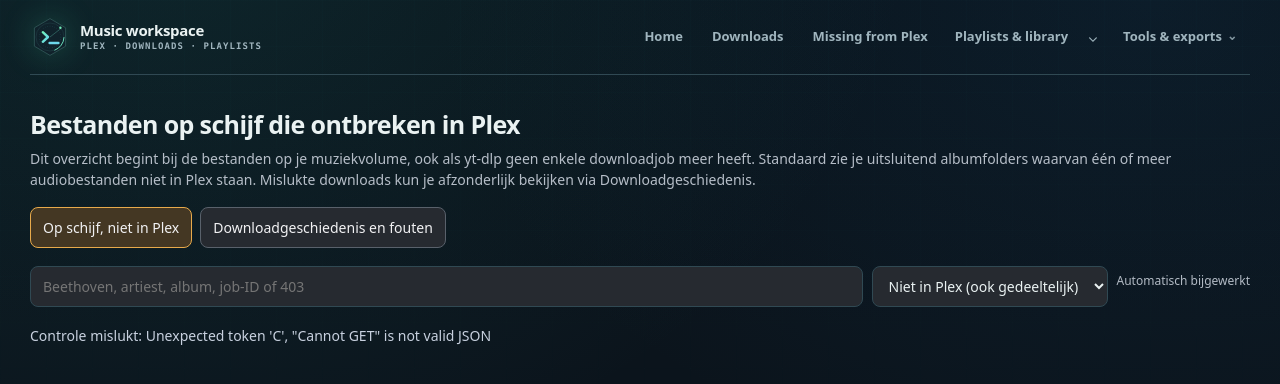
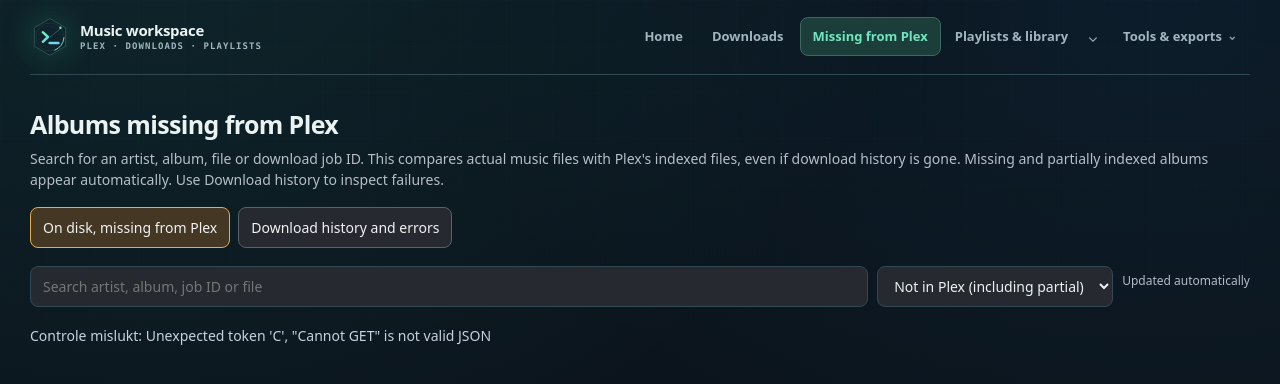
Before and after one commit to tpepels/plex-playlist-builder, a Flask app: template app/templates/disk_audit.html in a window 1280 px wide. Shown: the top 384 px of the page. Run offline with Flask 3, Linux system fonts and the light colour scheme; the template is opened without the code that fills it: most values are stand-ins (such as "Sample title", 1, 10 or a date in 2020); parts of the project's set-up code (start-up, migrations or seed data) failed here and were passed over; some libraries are stand-ins or nearby versions.

Commit message:
ui: bring missing-album diagnostics into English and enable direct history/job deep links

```diff
--- a/app/templates/disk_audit.html
+++ b/app/templates/disk_audit.html
@@ -2,7 +2,7 @@
 <html lang="nl">
 <head>
 <meta charset="utf-8"><meta name="viewport" content="width=device-width,initial-scale=1">
-<title>Muziekcontrole · Plex Playlist Manager</title>
+<title>Missing albums in Plex · Music workspace</title>
 <style>
 :root{color-scheme:dark;font:14px/1.5 system-ui,sans-serif;background:#111315;color:#f0f1f3}
 body{margin:0}main{max-width:1100px;margin:28px auto;padding:0 18px 50px}
@@ -38,35 +38,37 @@ input{min-width:180px;flex:1}
 <body><main class="signal-shell">
 {% include "_site_navigation.html" %}
 
-<h1>Bestanden op schijf die ontbreken in Plex</h1>
-<p>Dit overzicht begint bij de bestanden op je muziekvolume, ook als yt-dlp geen enkele downloadjob meer heeft. Standaard zie je uitsluitend albumfolders waarvan één of meer audiobestanden niet in Plex staan. Mislukte downloads kun je afzonderlijk bekijken via Downloadgeschiedenis.</p>
-<div class="tabs" role="tablist" aria-label="Soort controle">
-  <button id="disk-tab" role="tab" aria-selected="true" type="button">Op schijf, niet in Plex</button>
-  <button id="history-tab" role="tab" aria-selected="false" type="button">Downloadgeschiedenis en fouten</button>
+<h1>Albums missing from Plex</h1>
+<p>Search for an artist, album, file or download job ID. This compares actual music files with Plex's indexed files, even if download history is gone. Missing and partially indexed albums appear automatically. Use Download history to inspect failures.</p>
+<div class="tabs" role="tablist" aria-label="Diagnostic view">
+  <button id="disk-tab" role="tab" aria-selected="true" type="button">On disk, missing from Plex</button>
+  <button id="history-tab" role="tab" aria-selected="false" type="button">Download history and errors</button>
 </div>
 <form id="filter-form" class="toolbar">
-  <input id="query" aria-label="Zoek album, bestand of fout" placeholder="Beethoven, artiest, album, job-ID of 403">
+  <input id="query" aria-label="Search album, artist, file, job ID or error" placeholder="Search artist, album, job ID or file">
   <select id="filter" aria-label="Filterstatus"></select>
-  <span class="detail">Automatisch bijgewerkt</span>
+  <span class="detail">Updated automatically</span>
 </form>
-<p id="status-text" role="status" aria-live="polite">Schijf en Plex worden vergeleken…</p>
+<p id="status-text" role="status" aria-live="polite">Comparing disk files with Plex…</p>
 <div id="summary" class="summary"></div>
 <div id="warning"></div>
 <section id="records" aria-live="polite"></section>
-<button id="load-more" type="button" hidden>Meer laden</button>
+<button id="load-more" type="button" hidden>Load more</button>
 <div id="limitations" class="detail"></div>
 <script>
 (() => {
   "use strict";
   const $ = id => document.getElementById(id);
   const downloader = {{ downloader_url | tojson }};
-  let tab = "disk", offset = 0, total = 0, loading = false, requestSerial = 0;
+  const initialParams = new URLSearchParams(location.search);
+  let tab = initialParams.get("tab") === "history" ? "history" : "disk";
+  let offset = 0, total = 0, loading = false, requestSerial = 0;
   const limit = 100;
   const opts = {
-    disk: [["unindexed","Niet in Plex (ook gedeeltelijk)"],["missing","Hele album niet in Plex"],["partial","Gedeeltelijk in Plex"],["ambiguous","Onzekere match"],["all","Alle albumfolders"],["indexed","Volledig in Plex"]],
-    history: [["all","Alle pogingen"],["failed","Mislukt / gedeeltelijk"],["incomplete","Niet voltooid"],["published","Gepubliceerd"]],
+    disk: [["unindexed","Not in Plex (including partial)"],["missing","Entire album missing"],["partial","Partially indexed"],["ambiguous","Uncertain match"],["all","All album folders"],["indexed","Fully indexed"]],
+    history: [["all","All attempts"],["failed","Failed or partial"],["incomplete","Incomplete"],["published","Published"]],
   };
-  $("query").value = new URLSearchParams(location.search).get("q") || "";
+  $("query").value = initialParams.get("q") || "";
   function el(tag, cls, value) {
     const node = document.createElement(tag);
     if (cls) node.className = cls;
@@ -87,8 +89,18 @@ input{min-width:180px;flex:1}
       $("filter").append(option);
     }
   }
+  function saveUrl() {
+    if (typeof history === "undefined" || !history.replaceState) return;
+    const params = new URLSearchParams();
+    if (tab === "history") params.set("tab", "history");
+    const query = $("query").value.trim();
+    if (query) params.set("q", query);
+    history.replaceState(null, "", "/downloads-audit" +
+      (params.toString() ? "?" + params.toString() : ""));
+  }
   function setTab(next) {
     tab = next; offset = 0; total = 0;
+    saveUrl();
     $("disk-tab").setAttribute("aria-selected", String(next === "disk"));
     $("history-tab").setAttribute("aria-selected", String(next === "history"));
     options(); load(false);
@@ -99,43 +111,43 @@ input{min-width:180px;flex:1}
   function renderDisk(data, append) {
     if (!append) {
       $("summary").replaceChildren();
-      addCount("Alle gescande albumfolders", data.disk_album_folders);
-      addCount("Alle audiobestanden op schijf", data.disk_audio_files);
-      addCount("Bestanden niet in Plex", data.not_in_plex_audio_files);
-      addCount("Betrokken albumfolders", data.not_in_plex_album_folders);
-      addCount("Geheel afwezig", data.disk_status_counts.missing || 0);
-      addCount("Gedeeltelijk geïndexeerd", data.disk_status_counts.partial || 0);
-      addCount("Nog in staging", data.staging.audio_files || 0);
+      addCount("Album folders scanned", data.disk_album_folders);
+      addCount("Audio files on disk", data.disk_audio_files);
+      addCount("Files missing from Plex", data.not_in_plex_audio_files);
+      addCount("Affected albums", data.not_in_plex_album_folders);
+      addCount("Entirely missing", data.disk_status_counts.missing || 0);
+      addCount("Partially indexed", data.disk_status_counts.partial || 0);
+      addCount("Still in staging", data.staging.audio_files || 0);
       $("warning").replaceChildren();
       if (!data.disk_scan_complete) {
-        $("warning").append(el("div", "notice", "Schijfinventaris is onvolledig: " +
-          (data.scan_errors || []).join("; ") + ". Deze resultaten zijn dus niet uitputtend."));
+        $("warning").append(el("div", "notice", "Disk inventory incomplete: " +
+          (data.scan_errors || []).join("; ") + ". Results may be incomplete."));
       }
       if (data.not_in_plex_album_folders && data.plex_total_media_files === 0) {
-        $("warning").append(el("div", "notice", "Plex gaf geen mediabestanden terug. Controleer de gekozen Plex Music-bibliotheek, toegangsrechten en de bibliotheekmap."));
+        $("warning").append(el("div", "notice", "Plex returned no media files. Check the Plex Music library, directory access and mounts."));
       }
       if (data.plex_music_locations?.length)
-        line($("warning"), "detail", "Plex Music-mappen: " + data.plex_music_locations.join(" ; "));
+        line($("warning"), "detail", "Plex Music folders: " + data.plex_music_locations.join(" ; "));
       $("limitations").textContent = data.caveats;
     }
-    const labels = {missing:"Op schijf, niet in Plex",partial:"Gedeeltelijk in Plex",
-      indexed:"Bestanden gevonden in Plex",ambiguous:"Ambigue bestandslocatie"};
+    const labels = {missing:"On disk, missing from Plex",partial:"Partially in Plex",
+      indexed:"Files indexed in Plex",ambiguous:"Ambiguous file location"};
     for (const album of data.items) {
       const card = el("article","card");
       card.append(el("h2","",album.artist_folder ? album.artist_folder +
         " — " + album.album_folder : album.album_folder));
       line(card,"status " + album.status,labels[album.status] || album.status);
       line(card,"path",album.folder);
-      line(card,"detail",album.files_not_in_plex + " bestand(en) ontbreken in Plex · " +
+      line(card,"detail",album.files_not_in_plex + " files missing from Plex · " +
         album.files_indexed + " / " + album.files_on_disk +
-        " in de Plex-index · " + album.size_bytes + " bytes op schijf");
+        " indexed in Plex · " + album.size_bytes + " bytes on disk");
       for (const match of album.plex_labels || []) {
-        line(card,"detail","Plex toont: " + (match.artist || "(zonder artiest)") +
-          " — " + (match.album || "(zonder album)"));
+        line(card,"detail","Plex shows: " + (match.artist || "(unknown artist)") +
+          " — " + (match.album || "(unknown album)"));
       }
       if (album.missing_files?.length) {
         const details = el("details");
-        details.append(el("summary","","Bestanden die Plex niet heeft opgenomen"));
+        details.append(el("summary","","Files absent from Plex"));
         const ul = el("ul","lists");
         for (const filepath of album.missing_files)
           ul.append(el("li","path",filepath));
@@ -148,10 +160,10 @@ input{min-width:180px;flex:1}
   function renderHistory(data, append) {
     if (!append) {
       $("summary").replaceChildren();
-      addCount("Gevonden downloadpogingen",data.total);
+      addCount("Download attempts found",data.total);
       $("warning").replaceChildren();
       $("warning").append(el("div","notice",
-        "Oude jobs die vóór deze versie al automatisch zijn gewist, zijn niet herstelbaar uit de jobdatabase. Nieuwe fouten blijven wel bewaard."));
+        "Download attempts removed before persistent history was introduced cannot be restored. New failures are retained."));
       $("limitations").textContent = data.limitation || "";
     }
     for (const job of data.items) {
@@ -159,17 +171,17 @@ input{min-width:180px;flex:1}
       card.append(el("h2","",job.artist ? job.artist + " — " + job.title : job.title || job.url));
       line(card,"status " + job.status,job.status.toUpperCase() +
         (job.http_403 ? " · HTTP 403" : "") +
-        (job.removed_from_queue ? " · uit de actieve lijst verwijderd" : ""));
+        (job.removed_from_queue ? " · removed from active list" : ""));
       line(card,"detail","Job " + job.job_id + " · " +
-        job.completed_items + " / " + job.total_items + " tracks bevestigd");
-      line(card,"strong",job.reason || "Geen foutmelding vastgelegd.");
-      if (job.final_dir) line(card,"path","Publicatie: " + job.final_dir);
+        job.completed_items + " / " + job.total_items + " confirmed tracks");
+      line(card,"strong",job.reason || "No error recorded.");
+      if (job.final_dir) line(card,"path","Published to: " + job.final_dir);
       const actions = el("div","detail");
       if (!job.removed_from_queue) actions.append(link(
-        downloader + "?job=" + encodeURIComponent(job.job_id),"Open job in yt-dlp"));
+        downloader + "?job=" + encodeURIComponent(job.job_id),"Open download job"));
       if (job.url && /^https?:\/\//i.test(job.url)) {
         if (actions.childNodes.length) actions.append(el("span",""," · "));
-        actions.append(link(job.url,"Open bron"));
+        actions.append(link(job.url,"Open source"));
       }
       card.append(actions);
       $("records").append(card);
@@ -181,18 +193,19 @@ input{min-width:180px;flex:1}
     const requestedTab = tab;
     loading = true; $("load-more").disabled = true;
     const search = $("query").value.trim();
+    if (!append) saveUrl();
     const params = new URLSearchParams({
       q:search,status:$("filter").value,offset:String(append?offset:0),limit:String(limit),
     });
     $("status-text").textContent = tab === "disk"
-      ? "Alle albumfolders op schijf met Plex vergelijken…"
-      : "Permanente downloadhistorie en fouten ophalen…";
+      ? "Comparing every album folder with Plex…"
+      : "Loading download history and errors…";
     try {
       const path = tab === "disk" ? "/api/disk-reconciliation?" : "/api/download-history?";
       const response = await fetch(path + params.toString(),{cache:"no-store"});
       const data = await response.json();
       if (serial !== requestSerial || requestedTab !== tab) return;
-      if (!response.ok) throw new Error(data.detail || data.error || "Controle mislukt");
+      if (!response.ok) throw new Error(data.detail || data.error || "Check failed");
       if(!append) $("records").replaceChildren();
       if (tab === "disk") {
         renderDisk(data,append);
@@ -203,15 +216,15 @@ input{min-width:180px;flex:1}
       }
       offset = (append?offset:0) + data.items.length;
       $("load-more").hidden = offset >= total;
-      $("status-text").textContent = total + " resultaten; " + offset + " getoond. " +
-        (tab === "disk" ? "Schijfinventaris " +
-          (data.disk_scan_complete ? "volledig." : "ONVOLLEDIG.") : "Alle downloadpogingen blijven bewaard.");
+      $("status-text").textContent = total + " results; " + offset + " displayed. " +
+        (tab === "disk" ? "Disk inventory " +
+          (data.disk_scan_complete ? "complete." : "INCOMPLETE.") : "Download attempts are retained.");
       if (!data.items.length && !append) {
         $("records").append(el("p","",
           tab === "disk"
-            ? "Geen bestanden op schijf gevonden die volgens deze controle in Plex ontbreken. " +
-              "Controleer de scanvolledigheid hierboven, of selecteer Alle albumfolders om de vergelijking te inspecteren."
-            : "Geen downloadpogingen voor deze zoekterm; de schijfcontrole is onafhankelijk van de downloadhistorie."));
+            ? "No unindexed files found for this filter. " +
+              "Check scan completeness above or select All album folders to inspect matching files."
+            : "No download attempts found for this search. The disk comparison does not depend on download history."));
       }
     } catch(error) {
       if (serial === requestSerial) {
```
